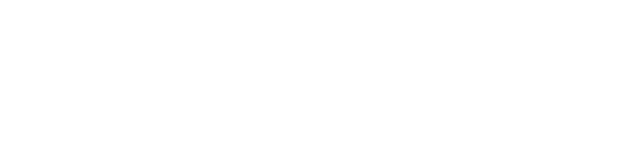
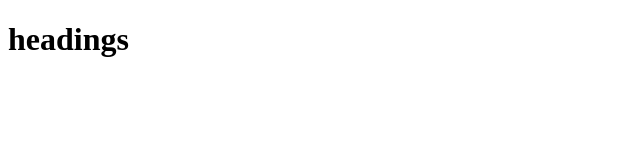
Before and after one commit to sobhannoourani/course_project, a plain HTML site: page index.html in a window 1280 px wide. Shown: the whole page, without its empty margins (0-640 px from the left). Drawn offline with Linux system fonts and the light colour scheme.

Commit message:
add heading to html file

```diff
--- a/index.html
+++ b/index.html
@@ -6,6 +6,6 @@
     <title>Js Course</title>
 </head>
 <body>
-
+    <h1>headings</h1>
 </body>
 </html>
```
